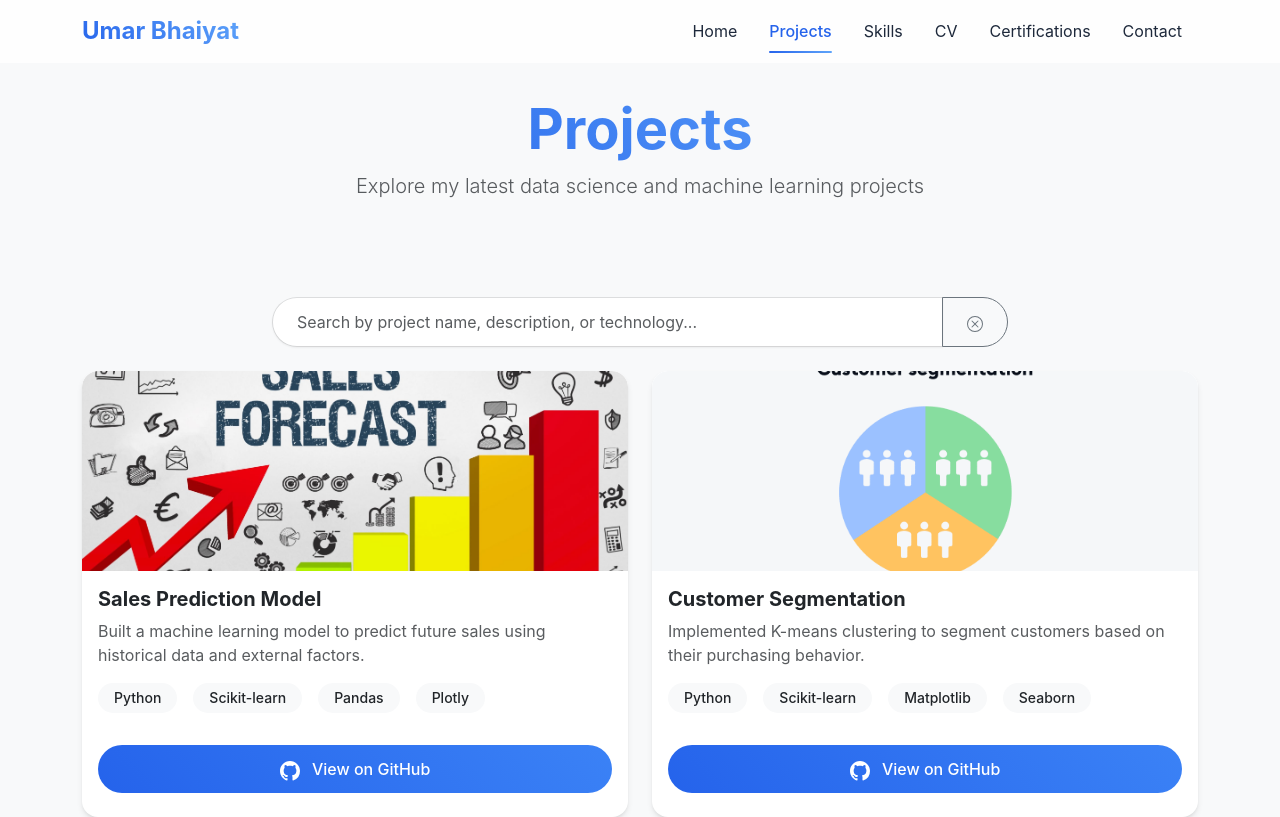
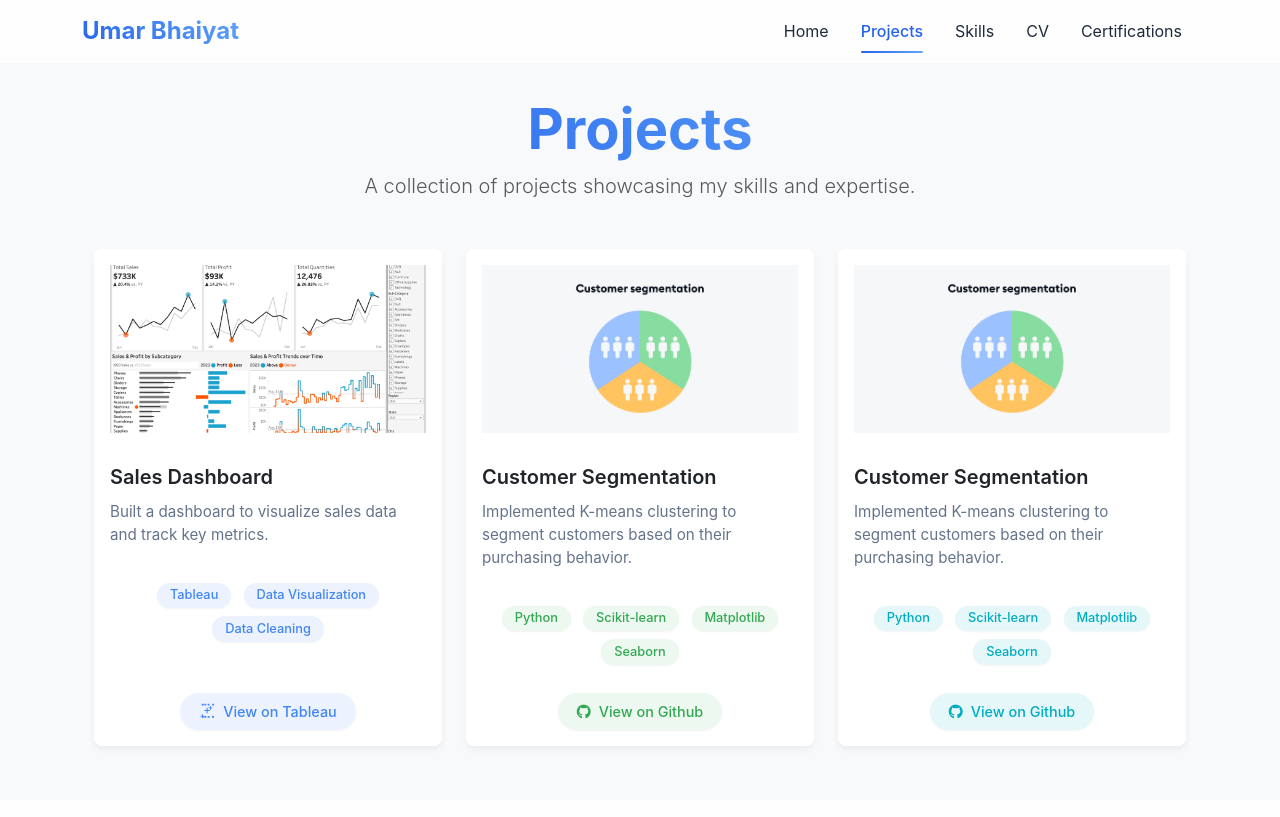
Before and after one commit to bhaiyatu/portfolio, a Flask app: page /projects in a window 1280 px wide. After the commit the page ends 750 px from the top, so only its background shows below. Run offline with Flask 3, Linux system fonts and the light colour scheme; some libraries are stand-ins or nearby versions.

Commit message:
changes to website

```diff
--- a/website/app.py
+++ b/website/app.py
@@ -1,6 +1,5 @@
 from flask import Flask, render_template, send_file, request, flash, redirect, url_for
 from flask_bootstrap import Bootstrap5
-from flask_mail import Mail, Message
 from dotenv import load_dotenv
 import os
 import json
@@ -11,14 +10,8 @@ load_dotenv()
 app = Flask(__name__)
 bootstrap = Bootstrap5(app)
 
-# Email Configuration for iCloud
+# Remove email configuration
 app.config['SECRET_KEY'] = os.getenv('SECRET_KEY')
-app.config['MAIL_SERVER'] = 'smtp.mail.me.com'
-app.config['MAIL_PORT'] = 587
-app.config['MAIL_USE_TLS'] = True
-app.config['MAIL_USERNAME'] = os.getenv('MAIL_USERNAME')
-app.config['MAIL_PASSWORD'] = os.getenv('MAIL_PASSWORD')
-mail = Mail(app)
 
 # Load project data
 def load_projects():
@@ -51,31 +44,5 @@ def download_cv():
 def certifications():
     return render_template('certifications.html')
 
-@app.route('/contact', methods=['GET', 'POST'])
-def contact():
-    if request.method == 'POST':
-        name = request.form.get('name')
-        email = request.form.get('email')
-        subject = request.form.get('subject')
-        message = request.form.get('message')
-
-        try:
-            msg = Message(
-                subject=f"Portfolio Contact: {subject}",
-                sender=('Umar Bhaiyat', 'bhaiyatu@icloud.com'),
-                recipients=['bhaiyatu@icloud.com'],
-                body=f"From: {name} <{email}>\n\nMessage:\n{message}"
-            )
-            msg.reply_to = email
-            mail.send(msg)
-            flash('Your message has been sent successfully!', 'success')
-            return redirect(url_for('contact'))
-        except Exception as e:
-            print(f"Email error: {str(e)}")
-            flash('An error occurred while sending your message. Please try again.', 'danger')
-            return redirect(url_for('contact'))
-
-    return render_template('contact.html')
-
 if __name__ == '__main__':
     app.run(debug=True)
--- a/website/requirements.txt
+++ b/website/requirements.txt
@@ -5,4 +5,3 @@ pandas==2.1.1
 requests==2.31.0
 python-dotenv==1.0.0
 Flask-Assets==2.0
-Flask-Mail==0.9.1
--- a/website/static/css/style.css
+++ b/website/static/css/style.css
@@ -43,8 +43,12 @@ body {
 .badge {
     padding: 0.5rem 1rem;
     border-radius: 9999px;
-    font-weight: 500;
+    font-weight: 400;
     font-size: 0.875rem;
+    margin: 0.25rem;
+    border: none;
+    display: inline-block;
+    box-shadow: 0 2px 4px rgba(0, 0, 0, 0.05);
 }
 
 /* Project Cards */
@@ -121,51 +125,23 @@ body {
     border-radius: 4px;
 }
 
-/* Add these styles for the search functionality */
-.search-input {
-    border-radius: 9999px 0 0 9999px;
-    padding: 0.75rem 1.5rem;
-    border: 1px solid rgba(0, 0, 0, 0.1);
-    box-shadow: 0 1px 2px rgba(0, 0, 0, 0.05);
-}
-
-.search-input:focus {
-    border-color: var(--primary-color);
-    box-shadow: 0 0 0 3px rgba(37, 99, 235, 0.1);
-}
-
-.input-group .btn {
-    border-radius: 0 9999px 9999px 0;
-    padding: 0.75rem 1.5rem;
-}
-
-/* Animation for search results */
-.project-card {
-    transition: all 0.3s ease;
-}
-
-[data-search-hidden="true"] {
-    opacity: 0;
-    transform: scale(0.95);
-}
-
 /* Profile Image */
 .profile-img {
-    width: 200px;
-    height: 200px;
+    width: 180px;
+    height: 180px;
     object-fit: cover;
-    border: 4px solid white;
+    border: 3px solid white;
     box-shadow:
-        0 10px 20px rgba(0, 0, 0, 0.1),
-        0 6px 6px rgba(0, 0, 0, 0.06);
+        0 8px 16px rgba(0, 0, 0, 0.1),
+        0 4px 4px rgba(0, 0, 0, 0.06);
     transition: all 0.3s ease;
 }
 
 .profile-img:hover {
-    transform: translateY(-5px);
+    transform: translateY(-3px);
     box-shadow:
-        0 0 20px rgba(37, 99, 235, 0.2),
-        0 0 60px rgba(37, 99, 235, 0.1);
+        0 0 16px rgba(37, 99, 235, 0.2),
+        0 0 48px rgba(37, 99, 235, 0.1);
 }
 
 /* Navbar Brand */
@@ -271,3 +247,226 @@ body {
     width: 1.5rem;
     height: 1.5rem;
 }
+
+/* Add these new styles to optimize spacing */
+.home-container {
+    min-height: 100vh;
+    display: flex;
+    flex-direction: column;
+    justify-content: center;
+    padding: 0;
+    margin-top: -6rem;
+}
+
+.home-content {
+    margin: 0 auto;
+    max-width: 800px;
+    text-align: center;
+}
+
+/* Adjust spacing between elements */
+.home-content > * {
+    margin-bottom: 0.75rem;
+}
+
+.home-content > *:last-child {
+    margin-bottom: 0;
+}
+
+/* Update the social icons styling */
+.social-icon-link {
+    color: var(--text-color);
+    transition: all 0.3s ease;
+    text-decoration: none;
+}
+
+.social-icon-link:hover {
+    color: var(--primary-color);
+    transform: translateY(-3px);
+}
+
+.social-links {
+    display: flex;
+    justify-content: center;
+    align-items: center;
+}
+
+/* Project card image styles */
+.project-card .card-img-top {
+    height: 200px;
+    object-fit: cover;
+    border-radius: 0.375rem 0.375rem 0 0;
+    padding: 1rem;
+}
+
+.project-card {
+    transition: transform 0.3s ease;
+    border-radius: 0.5rem;
+    overflow: hidden;
+}
+
+.project-card:hover {
+    transform: translateY(-5px);
+}
+
+/* Project card content styles */
+.project-card .card-body {
+    display: flex;
+    flex-direction: column;
+}
+
+.project-card .btn {
+    margin-top: auto;
+    align-self: center;
+}
+
+/* Technology badges */
+.badge {
+    padding: 0.5rem 1rem;
+    border-radius: 9999px;
+    font-weight: 500;
+    font-size: 0.75rem;
+    margin: 0.25rem;
+    background: var(--primary-color);
+    color: white;
+    display: inline-block;
+}
+
+.technologies-container {
+    margin: 1rem 0;
+    text-align: center;
+}
+
+/* Technology badge colors */
+.badge.badge-python {
+    background-color: #4285f4;
+    color: white;
+}
+
+.badge.badge-data {
+    background-color: #34a853;
+    color: white;
+}
+
+.badge.badge-viz {
+    background-color: #00acc1;
+    color: white;
+}
+
+/* Update badge styling to be more pill-like */
+.badge {
+    padding: 0.5rem 1rem;
+    border-radius: 9999px;
+    font-weight: 400;
+    font-size: 0.875rem;
+    margin: 0.25rem;
+    border: none;
+    display: inline-block;
+    box-shadow: 0 2px 4px rgba(0, 0, 0, 0.05);
+}
+
+/* Button styling to match the image */
+.btn-python {
+    background-color: #4285f4;
+    color: white;
+    border: none;
+}
+
+.btn-data {
+    background-color: #34a853;
+    color: white;
+    border: none;
+}
+
+.btn-viz {
+    background-color: #00acc1;
+    color: white;
+    border: none;
+}
+
+.btn-python:hover, .btn-data:hover, .btn-viz:hover {
+    transform: translateY(-2px);
+    color: white;
+    filter: brightness(1.1);
+}
+
+/* Project color schemes */
+.project-color-1 {
+    --project-color: #4285f4;  /* Python/ML blue */
+    --project-color-light: #ecf3ff;
+}
+
+.project-color-2 {
+    --project-color: #34a853;  /* Data Engineering green */
+    --project-color-light: #ecf8f0;
+}
+
+.project-color-3 {
+    --project-color: #00acc1;  /* Visualization cyan */
+    --project-color-light: #e6f7f9;
+}
+
+/* Badge styling using project colors */
+.project-card .badge {
+    background-color: var(--project-color-light);
+    color: var(--project-color);
+    padding: 0.4rem 0.8rem;
+    border-radius: 9999px;
+    font-weight: 500;
+    font-size: 0.8rem;
+    margin: 0.25rem;
+    border: none;
+    display: inline-block;
+    box-shadow: 0 1px 2px rgba(0, 0, 0, 0.05);
+}
+
+/* Button styling using project colors */
+.project-card .btn {
+    background-color: var(--project-color-light);
+    color: var(--project-color);
+    border: none;
+    margin-top: auto;
+    align-self: center;
+    padding: 0.5rem 1.2rem;
+    font-size: 0.9rem;
+    font-weight: 500;
+    box-shadow: 0 1px 2px rgba(0, 0, 0, 0.05);
+    transition: all 0.3s ease;
+}
+
+.project-card .btn:hover {
+    transform: translateY(-2px);
+    background-color: var(--project-color);
+    color: white;
+    box-shadow: 0 4px 6px rgba(0, 0, 0, 0.1);
+}
+
+/* Project card refinements */
+.project-card {
+    border: none;
+    box-shadow: 0 4px 6px rgba(0, 0, 0, 0.05);
+}
+
+.project-card .card-title {
+    font-weight: 600;
+    margin-bottom: 0.75rem;
+}
+
+.project-card .card-text {
+    color: var(--muted-text);
+    font-size: 0.95rem;
+    margin-bottom: 1rem;
+}
+
+.technologies-container {
+    margin: 1rem 0 1.5rem 0;
+    text-align: center;
+}
+
+/* Tableau icon styling */
+.tableau-icon {
+    display: inline-block;
+    vertical-align: middle;
+    fill: currentColor;
+    margin-top: -3px;
+}
--- a/website/static/js/search.js
+++ b/website/static/js/search.js
@@ -1,36 +1,57 @@
 document.addEventListener('DOMContentLoaded', function() {
     const searchInput = document.getElementById('searchProjects');
     const clearButton = document.getElementById('clearSearch');
-    const projectCards = document.querySelectorAll('.project-card').length > 0;
+    const projectCards = document.querySelectorAll('.project-card');
 
-    if (searchInput && projectCards) {
+    if (searchInput && projectCards.length > 0) {
         function performSearch() {
-            const searchTerm = searchInput.value.toLowerCase();
-            const projects = document.querySelectorAll('.project-card');
+            const searchTerm = searchInput.value.toLowerCase().trim();
             let hasResults = false;
 
-            projects.forEach(project => {
-                const projectContainer = project.closest('.col-md-6');
-                const title = project.querySelector('.card-title').textContent.toLowerCase();
-                const description = project.querySelector('.card-text').textContent.toLowerCase();
-                const technologies = Array.from(project.querySelectorAll('.badge'))
+            projectCards.forEach(card => {
+                const projectContainer = card.closest('.col-md-4');
+                const title = card.querySelector('.card-title').textContent.toLowerCase();
+                const description = card.querySelector('.card-text').textContent.toLowerCase();
+                const technologies = Array.from(card.querySelectorAll('.badge'))
                     .map(badge => badge.textContent.toLowerCase());
 
                 const matches = title.includes(searchTerm) ||
                               description.includes(searchTerm) ||
                               technologies.some(tech => tech.includes(searchTerm));
 
-                projectContainer.style.display = matches ? 'block' : 'none';
-                if (matches) hasResults = true;
+                // Apply animation classes
+                if (matches) {
+                    projectContainer.style.display = 'block';
+                    card.style.opacity = '1';
+                    card.style.transform = 'scale(1)';
+                    hasResults = true;
+                } else {
+                    card.style.opacity = '0';
+                    card.style.transform = 'scale(0.95)';
+                    setTimeout(() => {
+                        projectContainer.style.display = 'none';
+                    }, 300); // Match this with CSS transition duration
+                }
             });
 
-            // Show/hide no results message
+            // Show/hide no results message with animation
             const noResultsMsg = document.getElementById('noResultsMessage');
             if (noResultsMsg) {
-                noResultsMsg.style.display = hasResults ? 'none' : 'block';
+                if (!hasResults && searchTerm !== '') {
+                    noResultsMsg.style.display = 'block';
+                    setTimeout(() => {
+                        noResultsMsg.style.opacity = '1';
+                    }, 10);
+                } else {
+                    noResultsMsg.style.opacity = '0';
+                    setTimeout(() => {
+                        noResultsMsg.style.display = 'none';
+                    }, 300);
+                }
             }
         }
 
+        // Add event listeners
         searchInput.addEventListener('input', performSearch);
 
         if (clearButton) {
--- a/website/templates/base.html
+++ b/website/templates/base.html
@@ -6,6 +6,7 @@
     <title>Umar Bhaiyat - Data Science Portfolio</title>
     {{ bootstrap.load_css() }}
     <link rel="stylesheet" href="{{ url_for('static', filename='css/style.css') }}">
+    <link rel="stylesheet" href="https://cdnjs.cloudflare.com/ajax/libs/font-awesome/6.5.1/css/all.min.css">
     <script src="https://cdn.plot.ly/plotly-latest.min.js"></script>
     <link href="https://unpkg.com/aos@2.3.1/dist/aos.css" rel="stylesheet">
     <script src="https://unpkg.com/aos@2.3.1/dist/aos.js"></script>
@@ -39,10 +40,6 @@
                         <a class="nav-link {{ 'active' if request.endpoint == 'certifications' }}"
                            href="{{ url_for('certifications') }}">Certifications</a>
                     </li>
-                    <li class="nav-item">
-                        <a class="nav-link {{ 'active' if request.endpoint == 'contact' }}"
-                           href="{{ url_for('contact') }}">Contact</a>
-                    </li>
                 </ul>
             </div>
         </div>
@@ -53,7 +50,6 @@
     </main>
 
     {{ bootstrap.load_js() }}
-    <script src="{{ url_for('static', filename='js/search.js') }}"></script>
     <script>
         AOS.init();
     </script>
--- a/website/templates/projects.html
+++ b/website/templates/projects.html
@@ -1,61 +1,40 @@
 {% extends "base.html" %}
 
 {% block content %}
-<section class="projects-section" data-aos="fade-up">
-    <div class="row mb-5">
-        <div class="col-md-8 offset-md-2 text-center">
-            <h1 class="display-4 fw-bold gradient-text">Projects</h1>
-            <p class="lead text-muted mb-5">
-                Explore my latest data science and machine learning projects
-            </p>
-        </div>
+<div class="container" data-aos="fade-up">
+    <div class="col-md-8 offset-md-2 text-center">
+        <h1 class="display-4 fw-bold gradient-text">Projects</h1>
+        <p class="lead text-muted mb-5">
+            A collection of projects showcasing my skills and expertise.
+        </p>
     </div>
 
-    <!-- Search and Filter -->
-    <div class="row mb-4">
-        <div class="col-md-8 offset-md-2">
-            <div class="input-group">
-                <input type="text"
-                       id="searchProjects"
-                       class="form-control search-input"
-                       placeholder="Search by project name, description, or technology...">
-                <button class="btn btn-outline-secondary" type="button" id="clearSearch">
-                    <svg width="16" height="16" fill="currentColor" viewBox="0 0 16 16">
-                        <path d="M8 15A7 7 0 1 1 8 1a7 7 0 0 1 0 14zm0 1A8 8 0 1 0 8 0a8 8 0 0 0 0 16z"/>
-                        <path d="M4.646 4.646a.5.5 0 0 1 .708 0L8 7.293l2.646-2.647a.5.5 0 0 1 .708.708L8.707 8l2.647 2.646a.5.5 0 0 1-.708.708L8 8.707l-2.646 2.647a.5.5 0 0 1-.708-.708L7.293 8 4.646 5.354a.5.5 0 0 1 0-.708z"/>
-                    </svg>
-                </button>
-            </div>
-        </div>
-    </div>
-
-    <div class="row g-4" id="projects-container">
+    <!-- Projects Grid -->
+    <div class="row g-4">
         {% for project in projects.projects %}
-        <div class="col-md-6" data-aos="fade-up" data-aos-delay="{{ loop.index * 100 }}">
-            <div class="card project-card h-100">
-                <div class="card-img-wrapper">
-                    <img src="{{ url_for('static', filename='images/' + project.image) }}"
-                         class="card-img-top"
-                         alt="{{ project.title }}">
-                </div>
+        <div class="col-md-4 project-color-{{ loop.index }}">
+            <div class="card h-100 project-card">
+                <img src="{{ url_for('static', filename='images/projects/' + project.image) }}"
+                     class="card-img-top" alt="{{ project.title }}">
                 <div class="card-body">
-                    <h5 class="card-title fw-bold">{{ project.title }}</h5>
-                    <p class="card-text text-muted">{{ project.description }}</p>
-                    <div class="tech-stack">
+                    <h5 class="card-title">{{ project.title }}</h5>
+                    <p class="card-text">{{ project.description }}</p>
+                    <div class="technologies-container">
                         {% for tech in project.technologies %}
-                        <span class="badge bg-light text-dark me-2 mb-2">{{ tech }}</span>
+                            <span class="badge">{{ tech }}</span>
                         {% endfor %}
                     </div>
-                </div>
-                <div class="card-footer bg-transparent border-0 pb-4">
-                    <a href="{{ project.github_url }}"
-                       class="btn btn-primary w-100"
-                       target="_blank">
-                        <svg class="me-2" width="20" height="20" fill="currentColor" viewBox="0 0 24 24" xmlns="http://www.w3.org/2000/svg">
-                            <path d="M12 0C5.37 0 0 5.37 0 12c0 5.31 3.435 9.795 8.205 11.385.6.105.825-.255.825-.57 0-.285-.015-1.23-.015-2.235-3.015.555-3.795-.735-4.035-1.41-.135-.345-.72-1.41-1.23-1.695-.42-.225-1.02-.78-.015-.795.945-.015 1.62.87 1.845 1.23 1.08 1.815 2.805 1.305 3.495.99.105-.78.42-1.305.765-1.605-2.67-.3-5.46-1.335-5.46-5.925 0-1.305.465-2.385 1.23-3.225-.12-.3-.54-1.53.12-3.18 0 0 1.005-.315 3.3 1.23.96-.27 1.98-.405 3-.405s2.04.135 3 .405c2.295-1.56 3.3-1.23 3.3-1.23.66 1.65.24 2.88.12 3.18.765.84 1.23 1.905 1.23 3.225 0 4.605-2.805 5.625-5.475 5.925.435.375.81 1.095.81 2.22 0 1.605-.015 2.895-.015 3.3 0 .315.225.69.825.57A12.02 12.02 0 0024 12c0-6.63-5.37-12-12-12z"/>
-                        </svg>
-                        View on GitHub
+                    {% if project.display_type == 'github' %}
+                    <a href="{{ project.url }}" class="btn" target="_blank">
+                        <i class="fab fa-github me-2"></i>View on Github
                     </a>
+                    {% elif project.display_type == 'tableau' %}
+                    <a href="{{ project.url }}" class="btn" target="_blank">
+                        <svg class="tableau-icon me-2" xmlns="http://www.w3.org/2000/svg" height="16" width="16" viewBox="0 0 60 60">
+                            <path d="M28.24 38.4h4.08v-8.16h8.16v-4.08h-8.16v-8.16h-4.08v8.16h-8.16v4.08h8.16v8.16zm22.44-21.42v3.06h-6.12v6.12h-3.06v-6.12h-6.12v-3.06h6.12v-6.12h3.06v6.12h6.12zm-30.6 30.6v3.06h-6.12v6.12H10.9v-6.12H4.78v-3.06h6.12v-6.12h3.06v6.12h6.12zM56.1 2.45v7.14h-7.14V2.45h7.14zm-45.9 0h7.14v7.14h-7.14V2.45zm0 45.9h7.14v7.14h-7.14v-7.14zm45.9 0v7.14h-7.14v-7.14h7.14zM32.3 2.45h7.14v7.14H32.3V2.45zm0 45.9h7.14v7.14H32.3v-7.14zM20.06 2.45h7.14v7.14h-7.14V2.45zm0 45.9h7.14v7.14h-7.14v-7.14z"/>
+                        </svg>View on Tableau
+                    </a>
+                    {% endif %}
                 </div>
             </div>
         </div>
@@ -63,34 +42,8 @@
     </div>
 
     <!-- No Results Message -->
-    <div id="noResultsMessage" style="display: none;" class="text-center mt-5">
+    <div id="noResultsMessage" style="display: none;" class="text-center mt-4">
         <p class="lead text-muted">No projects found matching your search.</p>
     </div>
-</section>
-
-<style>
-.card-img-wrapper {
-    height: 200px;
-    overflow: hidden;
-    border-radius: 1rem 1rem 0 0;
-}
-
-.card-img-top {
-    width: 100%;
-    height: 100%;
-    object-fit: cover;
-    transition: transform 0.5s ease;
-}
-
-.project-card:hover .card-img-top {
-    transform: scale(1.05);
-}
-
-.tech-stack {
-    margin-top: 1rem;
-    display: flex;
-    flex-wrap: wrap;
-    gap: 0.5rem;
-}
-</style>
+</div>
 {% endblock %}
```
Also changed, not shown: website/projects/projects.json (+16 -6 lines), website/templates/contact.html (deleted, +0 -103 lines), website/templates/home.html (+16 -19 lines), website/static/images/projects/Customer-segmentation-min.png (renamed from website/static/images/Customer-segmentation-min.png), website/static/images/projects/Forecast-Sales-using-Machine-Learning.jpeg (renamed from website/static/images/Forecast-Sales-using-Machine-Learning.jpeg), website/static/images/projects/Sales-Dashboard.png (added).
